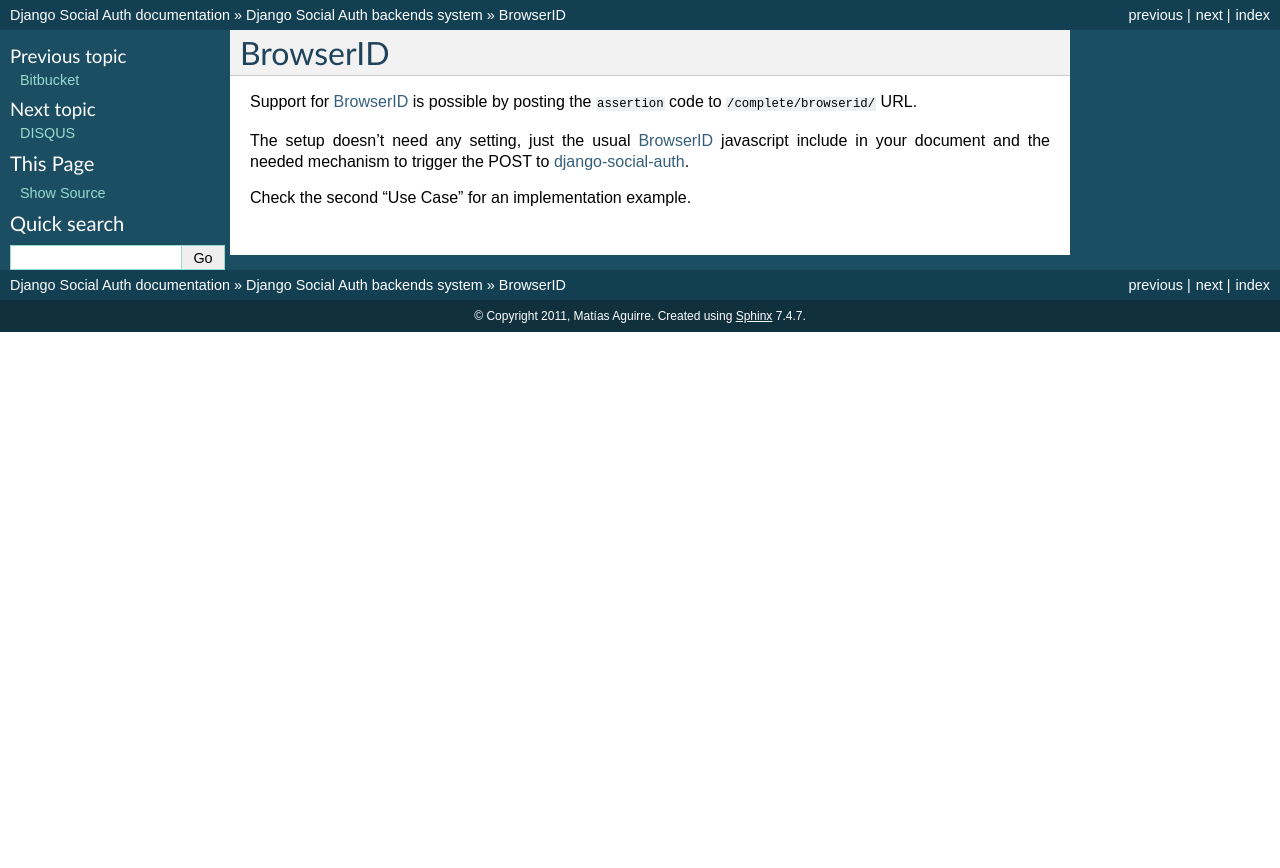
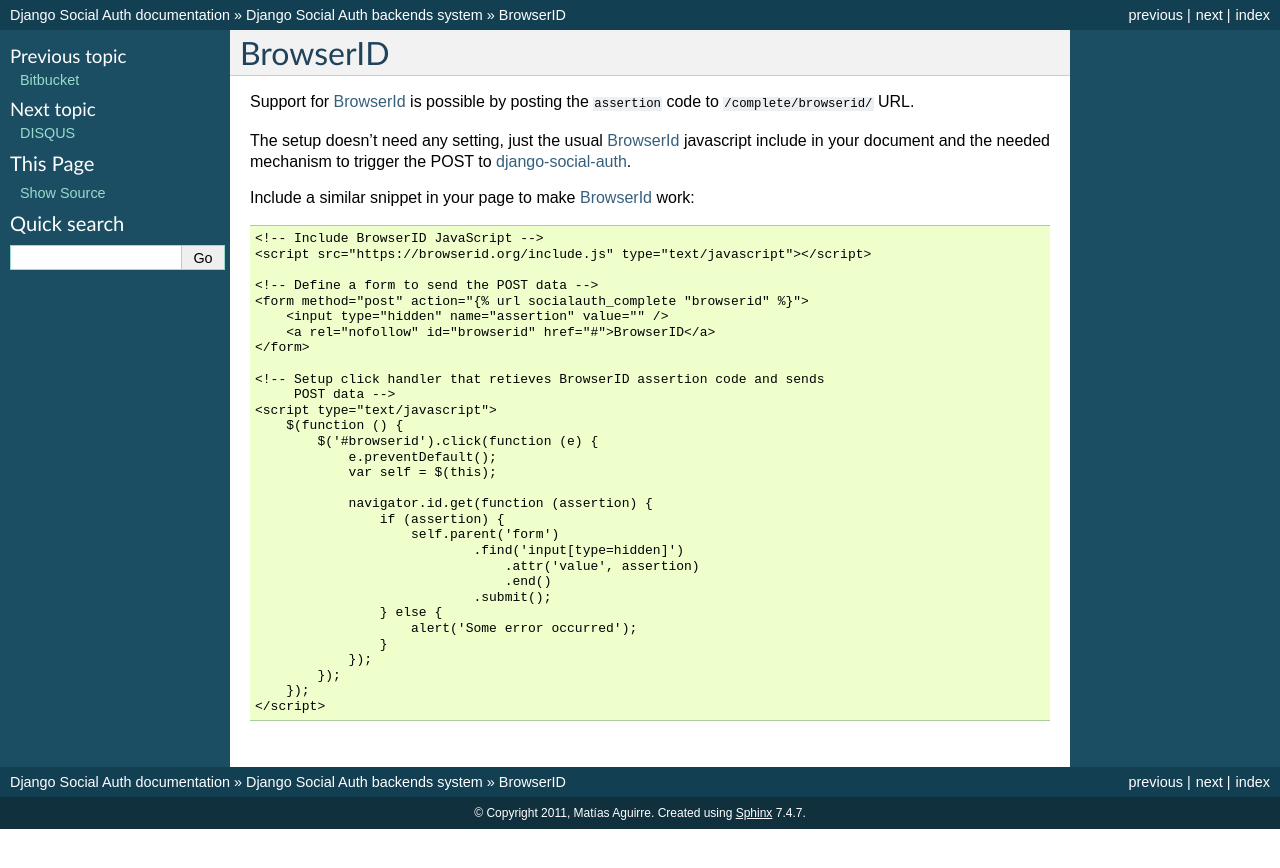
Before and after one commit to devs-cloud/django-social-auth-module, a Sphinx documentation site: the page built from doc/backends/browserid.rst, in a window 1280 px wide. Shown: the top 868 px of the page. Built offline with Sphinx 7.4.7, drawn with Linux system fonts in a browser that asks for light colours; pages that are not in the unit, such as notebooks, are missing from menus.

Commit message:
Style the use-cases section, move browserid doc to it's backend docs

```diff
--- a/doc/backends/browserid.rst
+++ b/doc/backends/browserid.rst
@@ -1,14 +1,46 @@
 ---------
 BrowserID
 ---------
-Support for BrowserID_ is possible by posting the ``assertion`` code to
+Support for BrowserId_ is possible by posting the ``assertion`` code to
 ``/complete/browserid/`` URL.
 
-The setup doesn't need any setting, just the usual BrowserID_ javascript
+The setup doesn't need any setting, just the usual BrowserId_ javascript
 include in your document and the needed mechanism to trigger the POST to
 `django-social-auth`_.
 
-Check the second "Use Case" for an implementation example.
+Include a similar snippet in your page to make BrowserId_ work::
+
+    <!-- Include BrowserID JavaScript -->
+    <script src="https://browserid.org/include.js" type="text/javascript"></script>
+
+    <!-- Define a form to send the POST data -->
+    <form method="post" action="{% url socialauth_complete "browserid" %}">
+        <input type="hidden" name="assertion" value="" />
+        <a rel="nofollow" id="browserid" href="#">BrowserID</a>
+    </form>
+
+    <!-- Setup click handler that retieves BrowserID assertion code and sends
+         POST data -->
+    <script type="text/javascript">
+        $(function () {
+            $('#browserid').click(function (e) {
+                e.preventDefault();
+                var self = $(this);
+
+                navigator.id.get(function (assertion) {
+                    if (assertion) {
+                        self.parent('form')
+                                .find('input[type=hidden]')
+                                    .attr('value', assertion)
+                                    .end()
+                                .submit();
+                    } else {
+                        alert('Some error occurred');
+                    }
+                });
+            });
+        });
+    </script>
 
 .. _django-social-auth: https://github.com/omab/django-social-auth
-.. _BrowserID: https://browserid.org
+.. _BrowserId: https://browserid.org
```
Also changed, not shown: doc/use_cases.rst (+26 -55 lines).
